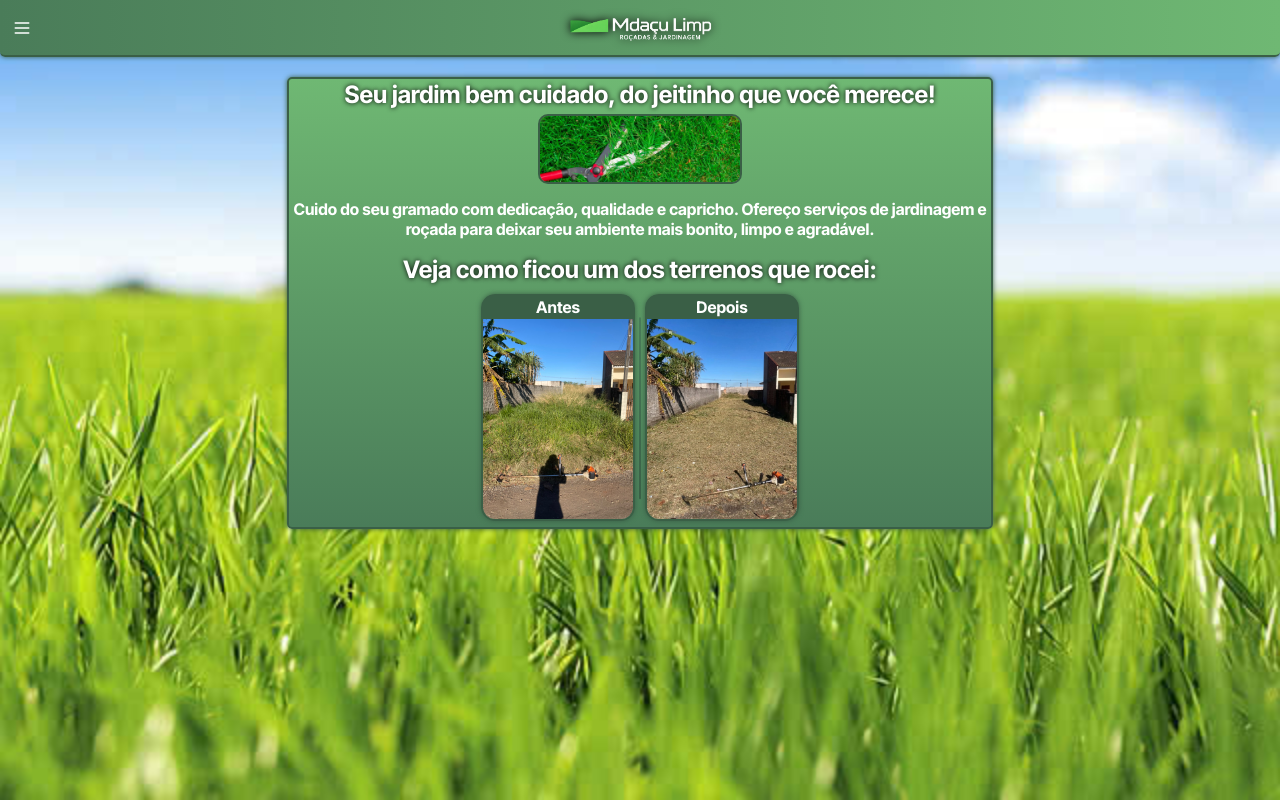
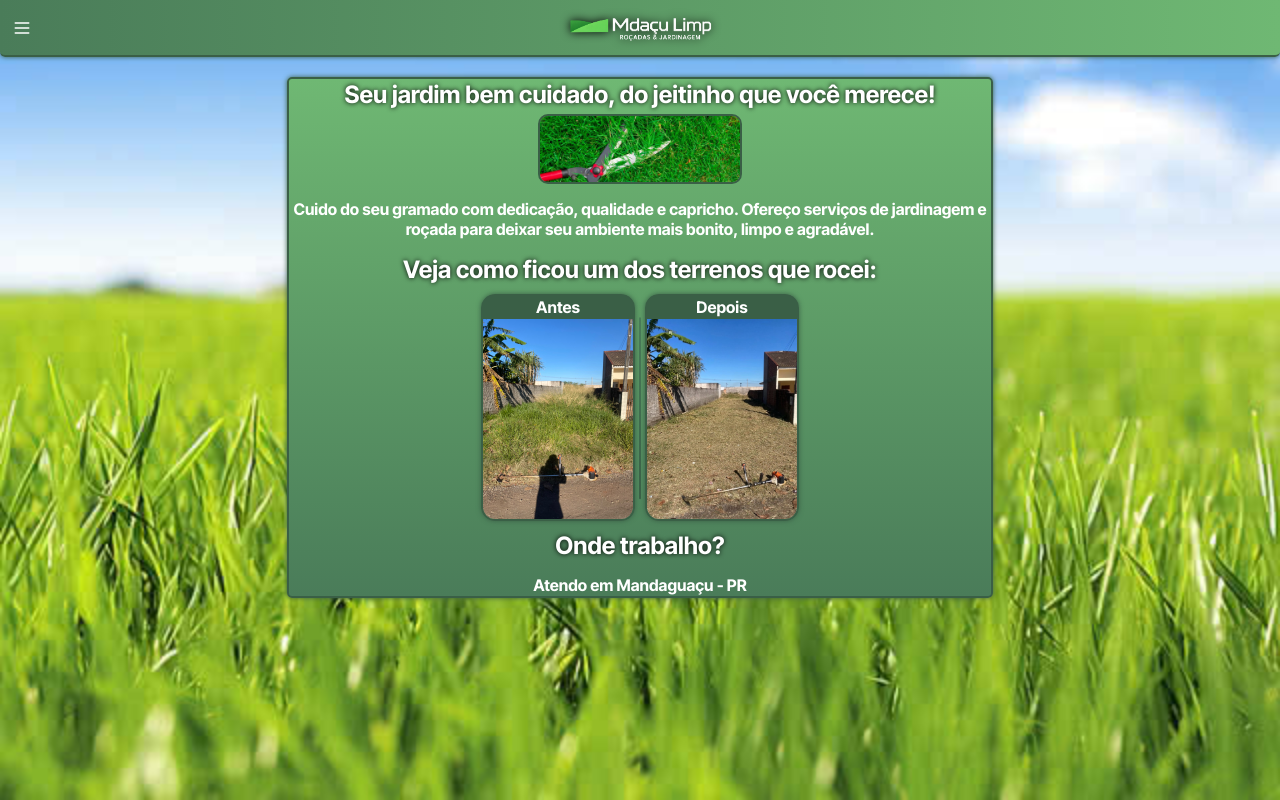
Before and after one commit to BananaOSOficial/Site-do-janu, a plain HTML site: page index.html in a window 1280 px wide. Drawn offline with Linux system fonts and the light colour scheme.

Commit message:
Update index.html

```diff
--- a/index.html
+++ b/index.html
@@ -408,6 +408,8 @@
 	</div>
 	</div>
 	</div>
+	<h2>Onde trabalho?</h2>
+	<p>Atendo em Mandaguaçu - PR</p>
 </main>
 <div class="menu">
   <h2>Menu</h2>
```
